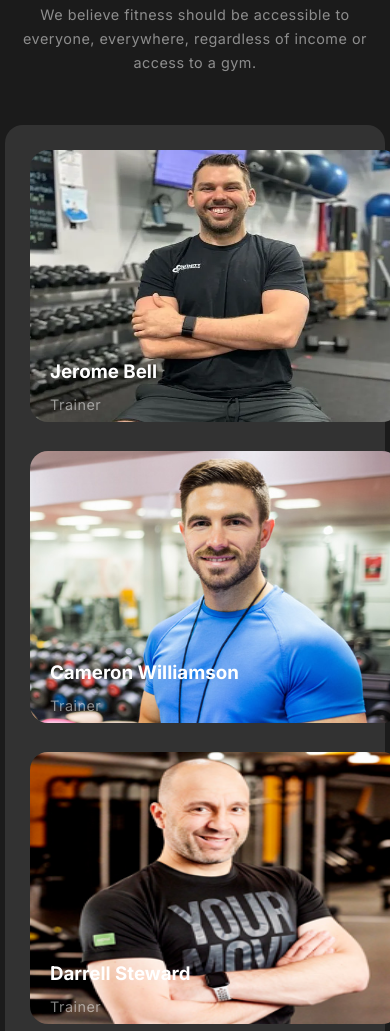
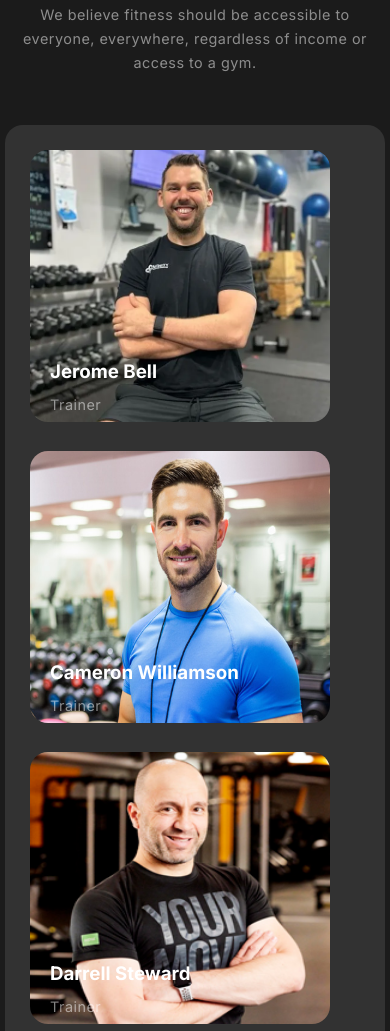
Before and after one commit to siam114/my-assignment-2, a plain HTML site: page index.html in a window 390 px wide. Shown: the part 4291-5322 px from the top of the page. Drawn offline with Linux system fonts and the light colour scheme; a web font is replaced by a local one.

Commit message:
team responsive

```diff
--- a/style.css
+++ b/style.css
@@ -335,6 +335,7 @@ nav li a{
   border: 1px solid #333;
   padding: 10px;
   text-align: left;
+  color: #ffffff;
 }
 .bmi-chart table td{
   color: rgba(255, 255, 255, 0.5);
@@ -716,7 +717,7 @@ hr{
   }
   .team-images{
     display: grid;
-    grid-template-columns: repeat(1, 370px);
+    grid-template-columns: repeat(1, 300px);
   }
   .team-img img{
     width: 100%;
@@ -724,9 +725,10 @@ hr{
     align-content: center;
   }
   .team-img img{
-    max-width: 370px;
+    max-width: 300px;
     height: 272px;
     border-radius: 18px;
+    margin: 0 auto;
   }
 
  }
```
